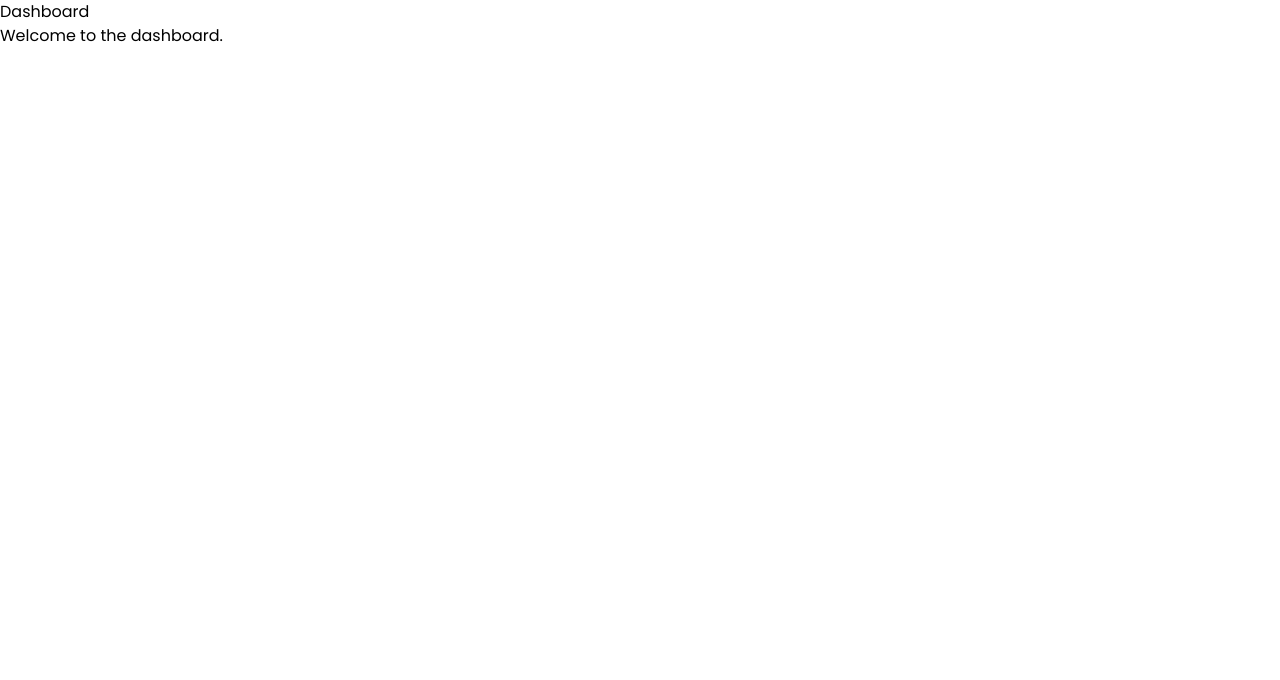
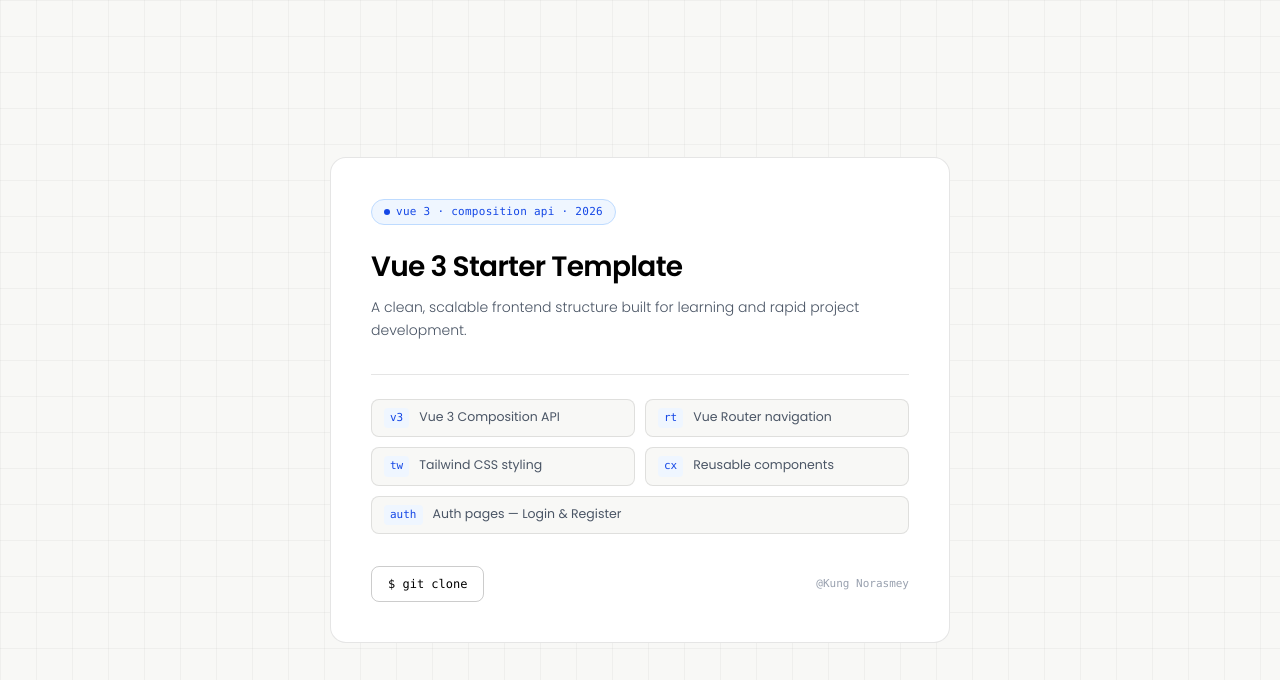
Before and after one commit to knr-smey/structure_project_front_vue3, a Vue app: page / in a window 1280 px wide. Before the commit this address led to /dashboard. Shown: the top 680 px of the page. Built offline with nearby package versions, Linux system fonts and the light colour scheme; the HTML template or start-up script is replaced by a standard one; a web font is replaced by a local one.

Commit message:
Update Home Page

```diff
--- a/src/pages/home/HomePage.vue
+++ b/src/pages/home/HomePage.vue
@@ -1,13 +1,78 @@
 <template>
-  <div>
-    <h1>Home</h1>
-    <p>Welcome to the home page.</p>
+  <div class="relative min-h-screen flex items-center justify-center px-6 bg-[#f8f8f6] overflow-hidden ">
+
+    <!-- Background grid -->
+    <div class="absolute inset-0 opacity-60 bg-[linear-gradient(rgba(0,0,0,0.06)_1px,transparent_1px),linear-gradient(90deg,rgba(0,0,0,0.06)_1px,transparent_1px)] bg-[size:36px_36px]"></div>
+
+    <!-- Card -->
+    <div class="relative z-10 w-full max-w-[620px] bg-white border border-black/10 rounded-2xl p-10">
+
+      <!-- Badge -->
+      <div class="inline-flex items-center gap-1.5 text-[11px] font-medium text-blue-700 bg-blue-50 border border-blue-200 rounded-full px-3 py-1 mb-6 font-mono tracking-wide">
+        <span class="w-1.5 h-1.5 rounded-full bg-current"></span>
+        vue 3 · composition api · 2026
+      </div>
+
+      <!-- Title -->
+      <h1 class="text-[28px] font-semibold text-black leading-tight tracking-tight mb-3">
+        Vue 3 Starter Template
+      </h1>
+
+      <!-- Description -->
+      <p class="text-[14px] text-gray-600 leading-relaxed mb-8 font-light">
+        A clean, scalable frontend structure built for learning and rapid project development.
+      </p>
+
+      <!-- Divider -->
+      <div class="h-px bg-black/10 mb-6"></div>
+
+      <!-- Features -->
+      <div class="grid grid-cols-2 gap-2.5 mb-8 text-[12.5px] text-gray-600">
+
+        <div class="flex gap-2.5 bg-[#f8f8f6] border border-black/10 rounded-lg px-3 py-2">
+          <span class="text-[11px] font-mono text-blue-700 bg-blue-50 px-1.5 py-0.5 rounded">v3</span>
+          <span>Vue 3 Composition API</span>
+        </div>
+
+        <div class="flex gap-2.5 bg-[#f8f8f6] border border-black/10 rounded-lg px-3 py-2">
+          <span class="text-[11px] font-mono text-blue-700 bg-blue-50 px-1.5 py-0.5 rounded">rt</span>
+          <span>Vue Router navigation</span>
+        </div>
+
+        <div class="flex gap-2.5 bg-[#f8f8f6] border border-black/10 rounded-lg px-3 py-2">
+          <span class="text-[11px] font-mono text-blue-700 bg-blue-50 px-1.5 py-0.5 rounded">tw</span>
+          <span>Tailwind CSS styling</span>
+        </div>
+
+        <div class="flex gap-2.5 bg-[#f8f8f6] border border-black/10 rounded-lg px-3 py-2">
+          <span class="text-[11px] font-mono text-blue-700 bg-blue-50 px-1.5 py-0.5 rounded">cx</span>
+          <span>Reusable components</span>
+        </div>
+
+        <div class="col-span-2 flex gap-2.5 bg-[#f8f8f6] border border-black/10 rounded-lg px-3 py-2">
+          <span class="text-[11px] font-mono text-blue-700 bg-blue-50 px-1.5 py-0.5 rounded">auth</span>
+          <span>Auth pages — Login & Register</span>
+        </div>
+
+      </div>
+
+      <!-- Footer -->
+      <div class="flex items-center justify-between">
+
+        <button class="text-[12px] font-mono border border-black/20 rounded-lg px-4 py-2 hover:bg-gray-100 transition">
+          $ git clone
+        </button>
+
+        <span class="text-[11px] text-gray-400 font-mono">
+          @Kung Norasmey
+        </span>
+
+      </div>
+
+    </div>
   </div>
 </template>
 
 <script setup>
-// Home page (Composition API)
+// no logic needed
 </script>
-
-<style scoped>
-</style>
--- a/src/router/index.js
+++ b/src/router/index.js
@@ -2,9 +2,10 @@
 import DashboardPage from '@/pages/dashboard/DashboardPage.vue'
 import Login from '@/pages/auth/Login.vue'
 import Register from '@/pages/auth/Register.vue'
+import HomePage from '@/pages/home/HomePage.vue'
 
 const routes = [
-  { path: '/', redirect: '/dashboard' },
+  { path: '/', component: HomePage },
   { path: '/dashboard', component: DashboardPage },
   // Auth pages
   { path: '/login', component: Login },
```
